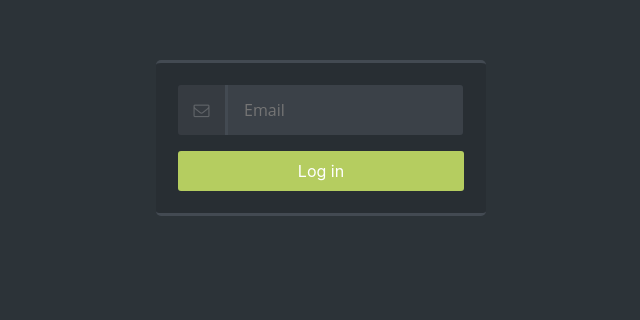
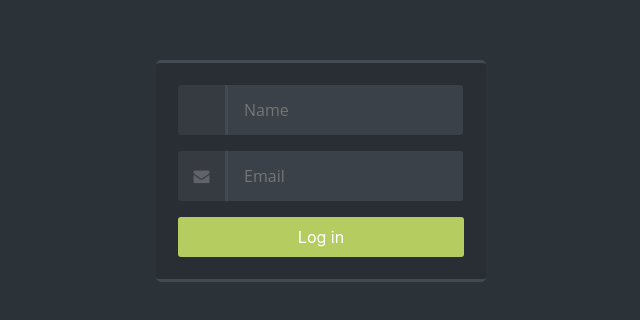
Before and after one commit to AngeloZwennes/OnderzoekAngular, an Angular app: page /login in a window 1280 px wide. Shown: the part 190-510 px from the top of the page, without its empty margins (334-974 px from the left). Built offline with nearby package versions, Linux system fonts and the light colour scheme.

Commit message:
added username etc

```diff
--- a/src/app/app.module.ts
+++ b/src/app/app.module.ts
@@ -11,6 +11,7 @@
 import {NavbarComponent} from './navbar/navbar.component';
 import {NgbModule} from '@ng-bootstrap/ng-bootstrap';
 import {UserService} from './user.service';
+import {HttpClientModule} from '@angular/common/http';
 
 
 @NgModule({
@@ -26,6 +27,7 @@
         AppRoutingModule,
         ReactiveFormsModule,
         FormsModule,
+        HttpClientModule,
         NgbModule.forRoot()
     ],
     providers: [UserService],
--- a/src/app/login/login.component.css
+++ b/src/app/login/login.component.css
@@ -64,6 +64,17 @@
     height: 50px;
 }
 
+#logincontainer form input[type="text"] {
+    background-color: #3b4148;
+    border-radius: 0px 3px 3px 0px;
+    color: #a9a9a9;
+    margin-bottom: 1em;
+    padding: 0 16px;
+    width: 235px;
+    height: 50px;
+}
+
+
 #logincontainer form input[type="password"] {
     background-color: #3b4148;
     border-radius: 0px 3px 3px 0px;
@@ -95,5 +106,4 @@
     color: red !important;
     margin-bottom: 1em;
     height: 50px;
-
 }
--- a/src/app/login/login.component.html
+++ b/src/app/login/login.component.html
@@ -1,11 +1,16 @@
 <div id="logincontainer">
     <form name='form-login'>
-        <span class="fa fa-envelope-o"></span>
+
+        <span class="fontawesome-user"></span>
+        <input type="text" [(ngModel)]="name" name="nameField"
+               placeholder="Name">
+
+        <span class="fa fa-envelope"></span>
         <input type="email" email name="emailField" [(ngModel)]="email" #emailField="ngModel" id="user"
                placeholder="Email">
         <div *ngIf="emailField.invalid">
           <span class="emailError" *ngIf="emailField.hasError('email')">
-            Invalid email
+            Email is invalid
           </span>
         </div>
 
--- a/src/app/login/login.component.ts
+++ b/src/app/login/login.component.ts
@@ -7,6 +7,7 @@
     styleUrls: ['./login.component.css']
 })
 export class LoginComponent implements OnInit {
+    name: string;
     email: string;
     constructor(private router: Router, private userService: UserService) {
     }
--- a/src/app/user.service.ts
+++ b/src/app/user.service.ts
@@ -1,10 +1,12 @@
 import {Injectable} from '@angular/core';
+import {HttpClient} from '@angular/common/http';
 
 @Injectable()
 export class UserService {
     email: string;
+    private usernameUrl = 'www.stefanbode.nl/api/user';
 
-    constructor() {
+    constructor(private http: HttpClient) {
     }
 
     getUser() {
```
